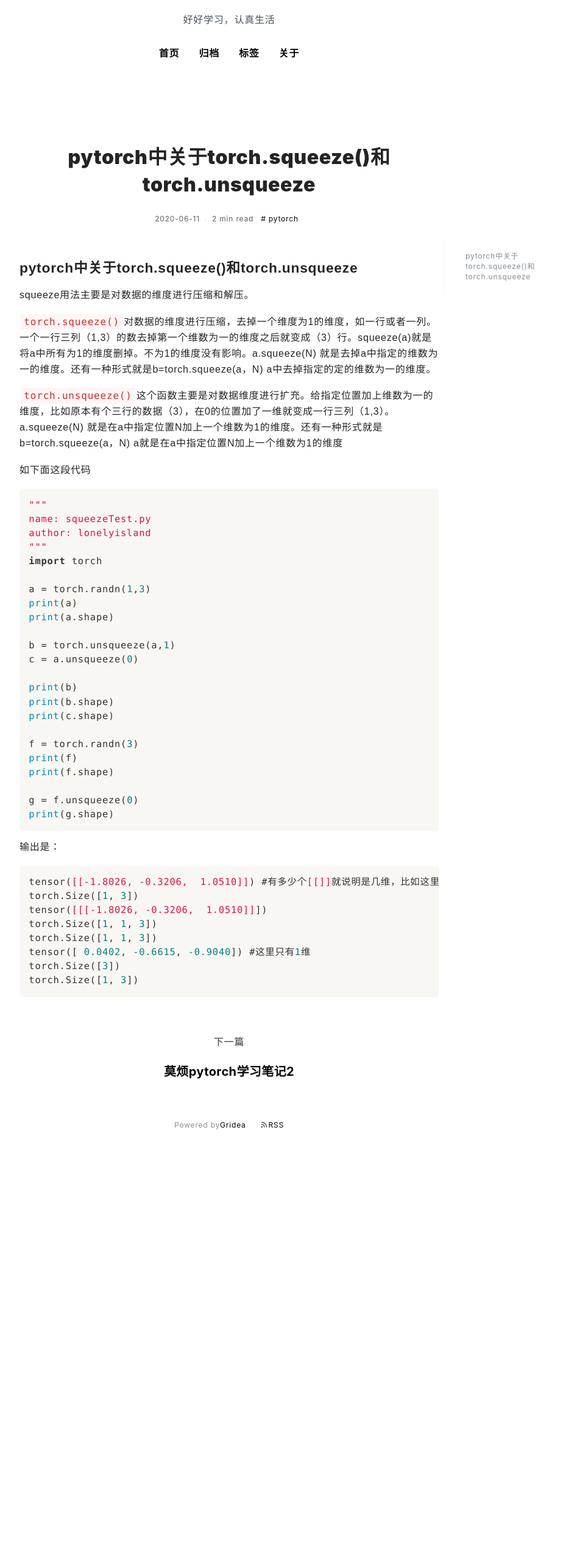
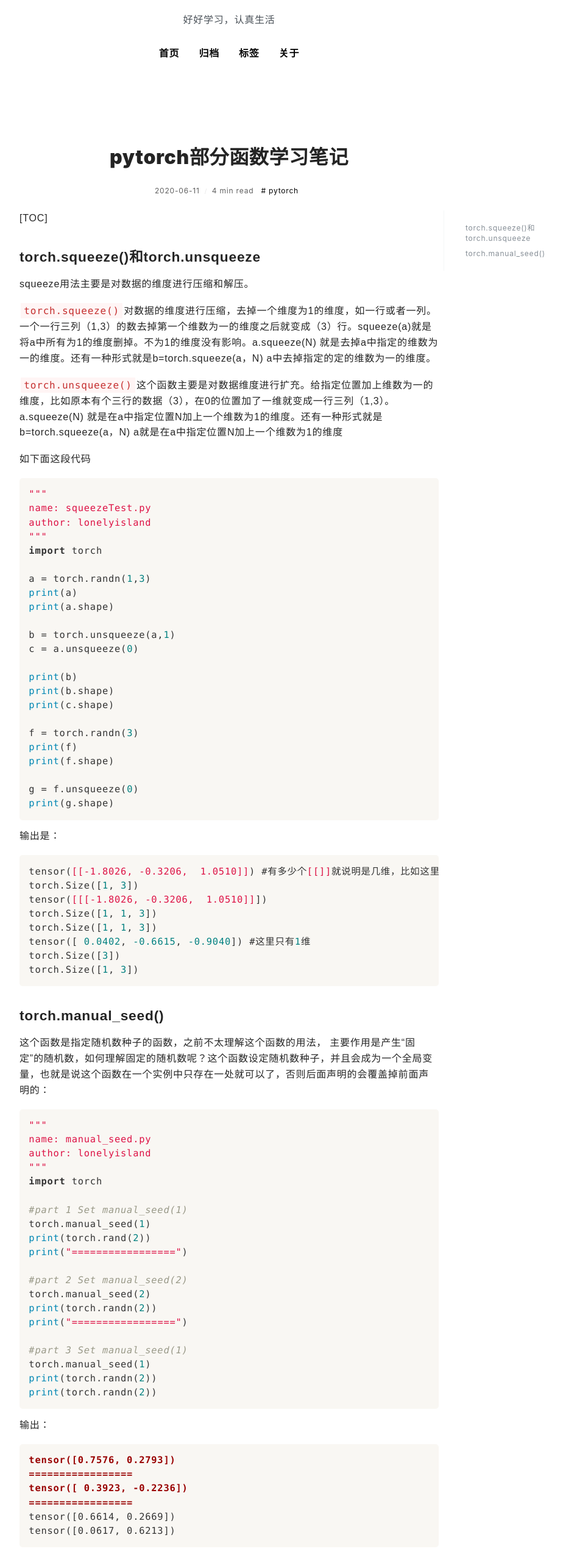
Before and after one commit to lonely-island/lonely-island.github.io, a plain HTML site: page post/pytorch-zhong-guan-yu-torchsqueezehe-torchunsqueeze/index.html in a window 1280 px wide. Shown: the part 240-2793 px from the top of the page at 61% size, without its empty margins (264-1188 px from the left). Before the commit the page ends 2133 px from the top, so only its background shows below. Drawn offline with nearby package versions, Linux system fonts and the light colour scheme; a web font is replaced by a local one.

Commit message:
update from gridea: 2020-06-11 17:26:24

```diff
--- a/archives/index.html
+++ b/archives/index.html
@@ -3,7 +3,7 @@
     <meta charset="utf-8" />
 <meta name="viewport" content="width=device-width, initial-scale=1" />
 <title>lonelyisland&#39;s blog</title>
-<link rel="shortcut icon" href="https://lonely-island.github.io/favicon.ico?v=1591862547337">
+<link rel="shortcut icon" href="https://lonely-island.github.io/favicon.ico?v=1591867577939">
 <link href="https://cdn.jsdelivr.net/npm/remixicon@2.3.0/fonts/remixicon.css" rel="stylesheet">
 <link rel="stylesheet" href="https://lonely-island.github.io/styles/main.css">
 <link rel="alternate" type="application/atom+xml" title="lonelyisland&#39;s blog - Atom Feed" href="https://lonely-island.github.io/atom.xml">
@@ -18,7 +18,7 @@
       <div class="main-content">
         <div class="site-header">
   <a href="https://lonely-island.github.io">
-  <img class="avatar" src="https://lonely-island.github.io/images/avatar.png?v=1591862547337" alt="">
+  <img class="avatar" src="https://lonely-island.github.io/images/avatar.png?v=1591867577939" alt="">
   </a>
   <h1 class="site-title">
     lonelyisland&#39;s blog
@@ -78,7 +78,7 @@
 
         <a href="https://lonely-island.github.io/post/pytorch-zhong-guan-yu-torchsqueezehe-torchunsqueeze/" class="post">
           <h2 class="post-title">
-            pytorch中关于torch.squeeze()和torch.unsqueeze
+            pytorch部分函数学习笔记
           </h2>
           <div class="time">2020-06-11</div>
         </a>
--- a/atom.xml
+++ b/atom.xml
@@ -2,7 +2,7 @@
 <feed xmlns="http://www.w3.org/2005/Atom">
     <id>https://lonely-island.github.io</id>
     <title>lonelyisland&apos;s blog</title>
-    <updated>2020-06-11T08:02:42.189Z</updated>
+    <updated>2020-06-11T09:26:24.190Z</updated>
     <generator>https://github.com/jpmonette/feed</generator>
     <link rel="alternate" href="https://lonely-island.github.io"/>
     <link rel="self" href="https://lonely-island.github.io/atom.xml"/>
@@ -11,7 +11,7 @@
     <icon>https://lonely-island.github.io/favicon.ico</icon>
     <rights>All rights reserved 2020, lonelyisland&apos;s blog</rights>
     <entry>
-        <title type="html"><![CDATA[pytorch中关于torch.squeeze()和torch.unsqueeze]]></title>
+        <title type="html"><![CDATA[pytorch部分函数学习笔记]]></title>
         <id>https://lonely-island.github.io/post/pytorch-zhong-guan-yu-torchsqueezehe-torchunsqueeze/</id>
         <link href="https://lonely-island.github.io/post/pytorch-zhong-guan-yu-torchsqueezehe-torchunsqueeze/">
         </link>
--- a/post/pytorch-zhong-guan-yu-torchsqueezehe-torchunsqueeze/index.html
+++ b/post/pytorch-zhong-guan-yu-torchsqueezehe-torchunsqueeze/index.html
@@ -2,18 +2,19 @@
   <head>
     <meta charset="utf-8" />
 <meta name="viewport" content="width=device-width, initial-scale=1" />
-<title>pytorch中关于torch.squeeze()和torch.unsqueeze | lonelyisland&#39;s blog</title>
-<link rel="shortcut icon" href="https://lonely-island.github.io/favicon.ico?v=1591862547337">
+<title>pytorch部分函数学习笔记 | lonelyisland&#39;s blog</title>
+<link rel="shortcut icon" href="https://lonely-island.github.io/favicon.ico?v=1591867577939">
 <link href="https://cdn.jsdelivr.net/npm/remixicon@2.3.0/fonts/remixicon.css" rel="stylesheet">
 <link rel="stylesheet" href="https://lonely-island.github.io/styles/main.css">
-<link rel="alternate" type="application/atom+xml" title="pytorch中关于torch.squeeze()和torch.unsqueeze | lonelyisland&#39;s blog - Atom Feed" href="https://lonely-island.github.io/atom.xml">
+<link rel="alternate" type="application/atom+xml" title="pytorch部分函数学习笔记 | lonelyisland&#39;s blog - Atom Feed" href="https://lonely-island.github.io/atom.xml">
 <link rel="stylesheet" href="https://fonts.googleapis.com/css?family=Droid+Serif:400,700">
 
 
 
-    <meta name="description" content="pytorch中关于torch.squeeze()和torch.unsqueeze
+    <meta name="description" content="[TOC]
+torch.squeeze()和torch.unsqueeze
 squeeze用法主要是对数据的维度进行压缩和解压。
-torch.squeeze()对数据的维度进行压缩，去掉一个维度为1的维度，如一行或者一列。一个一行三..." />
+torch.squeeze()对数据的维度进行压缩，去掉一个维度为1的维度，如一行或者一列。一个一行三列（1,..." />
     <meta name="keywords" content="pytorch" />
     <link rel="stylesheet" href="https://cdnjs.cloudflare.com/ajax/libs/KaTeX/0.10.0/katex.min.css">
     <script src="https://cdn.bootcss.com/highlight.js/9.12.0/highlight.min.js"></script>
@@ -23,7 +24,7 @@ torch.squeeze()对数据的维度进行压缩，去掉一个维度为1的维度
       <div class="main-content">
         <div class="site-header">
   <a href="https://lonely-island.github.io">
-  <img class="avatar" src="https://lonely-island.github.io/images/avatar.png?v=1591862547337" alt="">
+  <img class="avatar" src="https://lonely-island.github.io/images/avatar.png?v=1591867577939" alt="">
   </a>
   <h1 class="site-title">
     lonelyisland&#39;s blog
@@ -76,14 +77,14 @@ torch.squeeze()对数据的维度进行压缩，去掉一个维度为1的维度
         <div class="post-detail">
           <article class="post">
             <h2 class="post-title">
-              pytorch中关于torch.squeeze()和torch.unsqueeze
+              pytorch部分函数学习笔记
             </h2>
             <div class="post-info">
               <span>
                 2020-06-11
               </span>
               <span>
-                2 min read
+                4 min read
               </span>
 
                 <a href="https://lonely-island.github.io/tag/8WvW9dPu9/" class="post-tag">
@@ -94,7 +95,8 @@ torch.squeeze()对数据的维度进行压缩，去掉一个维度为1的维度
 
             <div class="post-content-wrapper">
               <div class="post-content">
-                <h2 id="pytorch中关于torchsqueeze和torchunsqueeze">pytorch中关于torch.squeeze()和torch.unsqueeze</h2>
+                <p>[TOC]</p>
+<h2 id="torchsqueeze和torchunsqueeze">torch.squeeze()和torch.unsqueeze</h2>
 <p>squeeze用法主要是对数据的维度进行压缩和解压。</p>
 <p><code>torch.squeeze()</code>对数据的维度进行压缩，去掉一个维度为1的维度，如一行或者一列。一个一行三列（1,3）的数去掉第一个维数为一的维度之后就变成（3）行。squeeze(a)就是将a中所有为1的维度删掉。不为1的维度没有影响。a.squeeze(N) 就是去掉a中指定的维数为一的维度。还有一种形式就是b=torch.squeeze(a，N) a中去掉指定的定的维数为一的维度。</p>
 <p><code>torch.unsqueeze()</code>这个函数主要是对数据维度进行扩充。给指定位置加上维数为一的维度，比如原本有个三行的数据（3），在0的位置加了一维就变成一行三列（1,3）。a.squeeze(N) 就是在a中指定位置N加上一个维数为1的维度。还有一种形式就是b=torch.squeeze(a，N) a就是在a中指定位置N加上一个维数为1的维度</p>
@@ -133,13 +135,50 @@ tensor([ 0.0402, -0.6615, -0.9040]) #这里只有1维
 torch.Size([3])
 torch.Size([1, 3])
 </code></pre>
+<h2 id="torchmanual_seed">torch.manual_seed()</h2>
+<p>这个函数是指定随机数种子的函数，之前不太理解这个函数的用法， 主要作用是产生“固定”的随机数，如何理解固定的随机数呢？这个函数设定随机数种子，并且会成为一个全局变量，也就是说这个函数在一个实例中只存在一处就可以了，否则后面声明的会覆盖掉前面声明的：</p>
+<pre><code class="language-python">&quot;&quot;&quot;
+name: manual_seed.py
+author: lonelyisland
+&quot;&quot;&quot;
+import torch
+
+#part 1 Set manual_seed(1)
+torch.manual_seed(1)
+print(torch.rand(2))
+print(&quot;=================&quot;)
+
+#part 2 Set manual_seed(2)
+torch.manual_seed(2)
+print(torch.randn(2))
+print(&quot;=================&quot;)
+
+#part 3 Set manual_seed(1)
+torch.manual_seed(1)
+print(torch.randn(2))
+print(torch.randn(2))
+</code></pre>
+<p>输出：</p>
+<pre><code>tensor([0.7576, 0.2793])
+=================
+tensor([ 0.3923, -0.2236])
+=================
+tensor([0.6614, 0.2669])
+tensor([0.0617, 0.6213])
+</code></pre>
+<p>这个种子主要是为了使多次运行这段代码时得到同样的一组随机数（便于固定一组随机的模型参数，使得结果可以复现），注释掉part1 part2，运行2次，结果均为：</p>
+<pre><code class="language-python">tensor([0.6614, 0.2669])
+tensor([0.0617, 0.6213])
+</code></pre>
+<p>可以看到第一二次运行的结果，输出是一样的，达到了固定的目的，但是同一个实例中多次随机是不一样的，达到了随机的目的。</p>
 
               </div>
               <div class="toc-container">
                 <ul class="markdownIt-TOC">
 <li>
 <ul>
-<li><a href="#pytorch%E4%B8%AD%E5%85%B3%E4%BA%8Etorchsqueeze%E5%92%8Ctorchunsqueeze">pytorch中关于torch.squeeze()和torch.unsqueeze</a></li>
+<li><a href="#torchsqueeze%E5%92%8Ctorchunsqueeze">torch.squeeze()和torch.unsqueeze</a></li>
+<li><a href="#torchmanual_seed">torch.manual_seed()</a></li>
 </ul>
 </li>
 </ul>
```
Also changed, not shown: index.html (+4 -4 lines), post/about/index.html (+2 -2 lines), post/mo-fan-python-xue-xi-bi-ji-1/index.html (+2 -2 lines), post/mo-fan-pytorch-xue-xi-bi-ji-2/index.html (+2 -2 lines), tag/8WvW9dPu9/index.html (+4 -4 lines), tags/index.html (+2 -2 lines).
